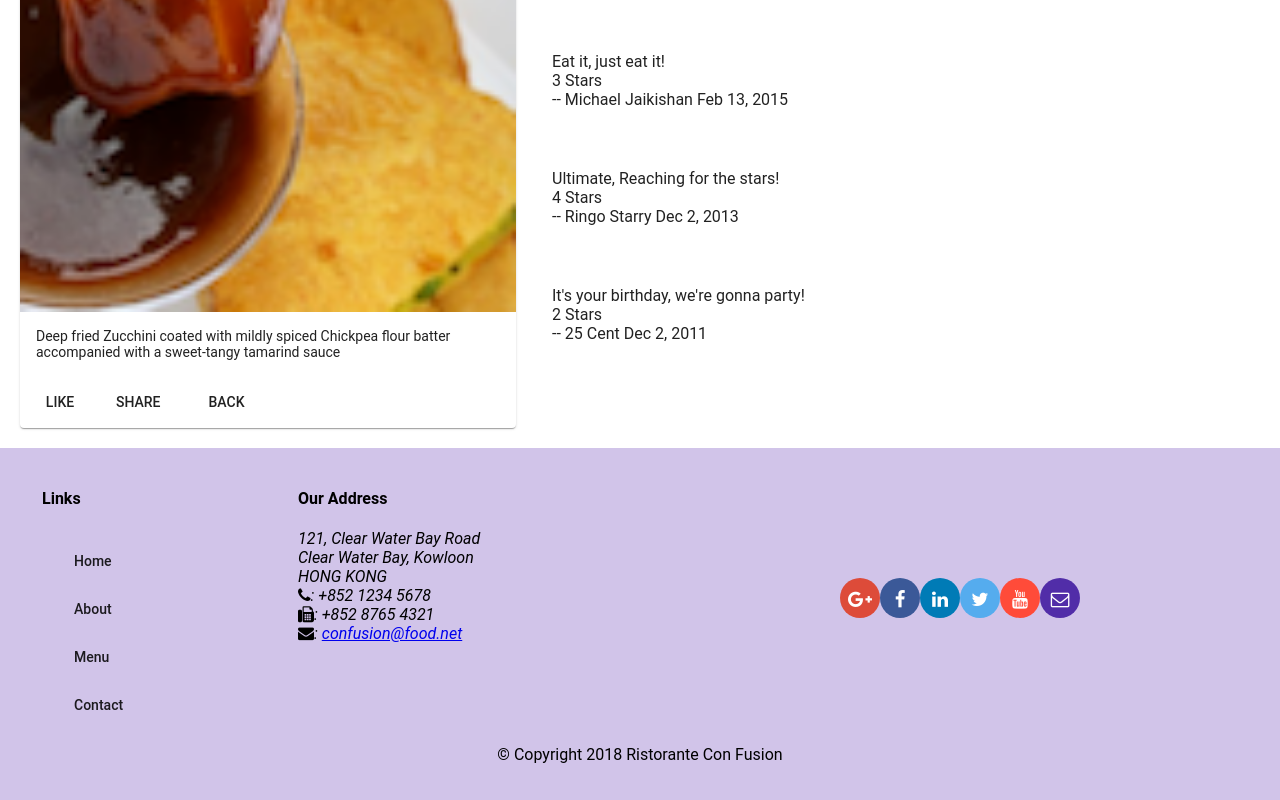
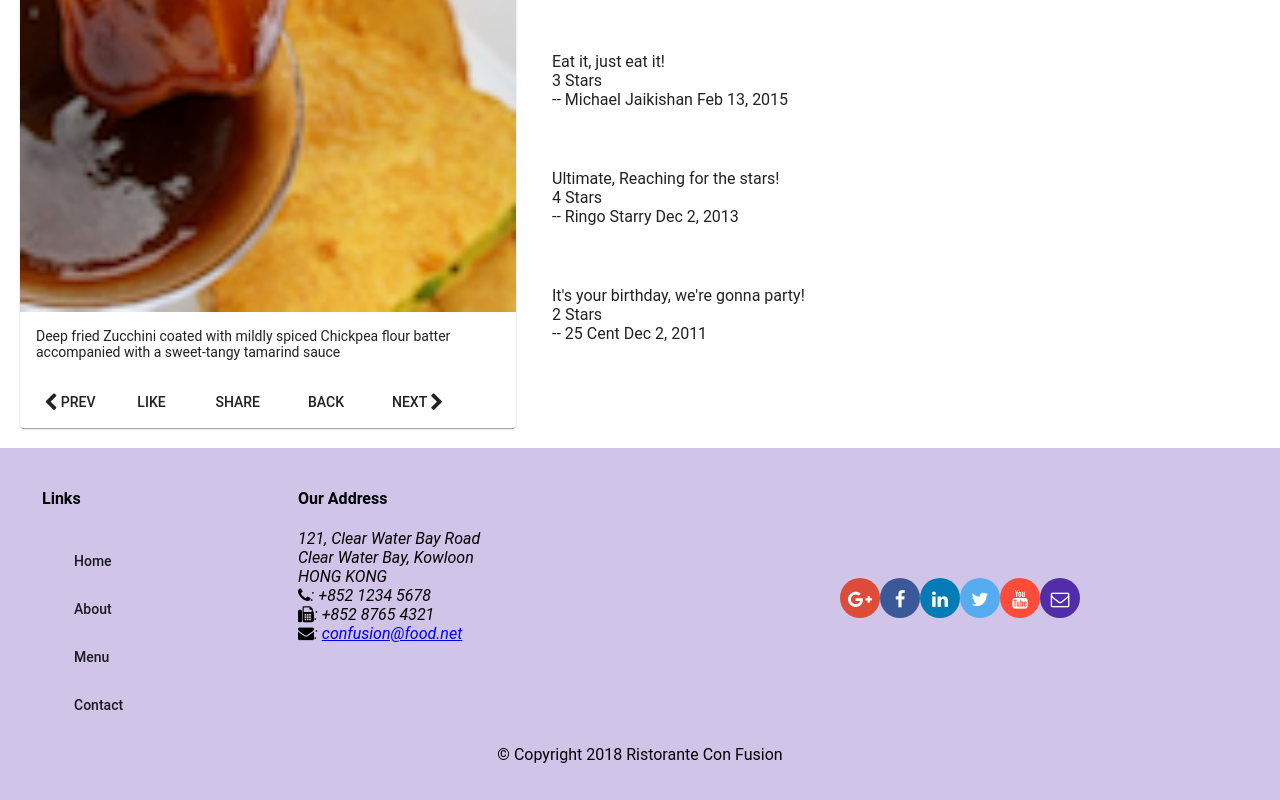
Before and after one commit to Darkinowls/angular_course, an Angular app: page /dishdetail/1 in a window 1280 px wide. Shown: the part 634-1434 px from the top of the page. Built offline with nearby package versions, Linux system fonts and the light colour scheme.

Commit message:
switching between dishes

```diff
--- a/src/app/components/contact/contact.component.ts
+++ b/src/app/components/contact/contact.component.ts
@@ -1,7 +1,7 @@
 import { Component, OnInit, ViewChild } from '@angular/core';
 
-import {FormBuilder, FormGroup, Validators} from "@angular/forms";
-import {Feedback, ContactType} from "../../shared/feedback";
+import { FormBuilder, FormGroup, Validators } from "@angular/forms";
+import { Feedback, ContactType } from "../../shared/feedback";
 
 @Component({
   selector: 'app-contact',
@@ -12,26 +12,43 @@ export class ContactComponent implements OnInit {
 
   feedbackForm: FormGroup;
   feedback: Feedback | null = null;
-  contactType = ContactType ;
+  contactType = ContactType;
 
-  // @ViewChild('fform') feedbackFormDirective;
+  formErrors = {
 
-  constructor(private fb:FormBuilder) {
+  }
+
+  constructor(private fb: FormBuilder) {
     this.feedbackForm = this.createForm()
+    this.feedbackForm.valueChanges.subscribe(data => this.onValueChanged(data))
+  }
+
+
+
+  onValueChanged(data: any): void {
+
   }
 
   ngOnInit(): void {
   }
 
-  private createForm() : FormGroup {
+  private createForm(): FormGroup {
     return this.fb.group({
-      firstname: ['', Validators.required],
-      lastname: ['', Validators.required],
-      telnum: [0, Validators.required],
-      email: ['', Validators.required],
+      firstname: ['',
+        [Validators.required, Validators.minLength(2),
+        Validators.maxLength(25)],
+      ],
+      lastname: ['',
+        [Validators.required, Validators.minLength(2),
+        Validators.maxLength(25)]],
+      telnum: [0,
+        [Validators.required, Validators.pattern]],
+      email: ['',
+        [Validators.required,
+        Validators.email]],
       agree: false,
       contacttype: 'None',
-      message: ['', Validators.required],
+      message: ['', [Validators.required]],
     });
   }
 
--- a/src/app/components/dishdetail/dishdetail.component.html
+++ b/src/app/components/dishdetail/dishdetail.component.html
@@ -15,9 +15,18 @@
                     {{dish.description}}
                 </mat-card-content>
                 <mat-card-actions>
+                    <button mat-button
+                        [routerLink]="['/dishdetail', this.prev]"> <span
+                            class="fa fa-chevron-left fa-lg"></span>
+                        PREV</button>
                     <button mat-button>LIKE</button>
                     <button mat-button>SHARE</button>
                     <button mat-button (click)="goBack()">BACK</button>
+                    <span class="flex-spacer"></span>
+                    <button mat-button
+                        [routerLink]="['/dishdetail', this.next]">
+                        NEXT <span
+                            class="fa fa-chevron-right fa-lg"></span></button>
                 </mat-card-actions>
             </mat-card>
         </div>
--- a/src/app/components/dishdetail/dishdetail.component.ts
+++ b/src/app/components/dishdetail/dishdetail.component.ts
@@ -1,8 +1,9 @@
 import { Component, OnInit } from '@angular/core';
-import { ActivatedRoute } from '@angular/router';
+import { ActivatedRoute, Params } from '@angular/router';
 import { DishService } from 'src/app/services/dish.service';
 import { Dish } from 'src/app/shared/dish';
 import { Location } from '@angular/common';
+import { switchMap } from 'rxjs';
 
 
 @Component({
@@ -13,14 +14,30 @@ import { Location } from '@angular/common';
 export class DishdetailComponent implements OnInit {
 
   dish: Dish | null = null;
+  dishIsd: string[] = []
+  prev: string = ''
+  next: string = ''
 
   constructor(private dishService: DishService, private location: Location, private route: ActivatedRoute) {
 
   }
 
   ngOnInit(): void {
-    let id: string = this.route.snapshot.params['id']
-    this.dishService.getDishById(id).subscribe((dish) => this.dish = dish)
+    this.dishService.getDishIds()
+      .subscribe(ids => this.dishIsd = ids)
+    this.route.params
+      .pipe(switchMap((params: Params) => this.dishService.getDishById(params['id'])))
+      .subscribe(dish => {
+        this.dish = dish
+        this.setPrevNext(dish.id)
+      })
+  }
+
+  setPrevNext(dishId: string) {
+    const index = this.dishIsd.indexOf(dishId)
+    const length = this.dishIsd.length
+    this.prev = this.dishIsd[(length + index - 1) % length]
+    this.next = this.dishIsd[(length + index + 1) % length]
   }
 
   goBack(): void {
--- a/src/app/services/dish.service.ts
+++ b/src/app/services/dish.service.ts
@@ -2,7 +2,7 @@ import { Injectable } from '@angular/core';
 import { Dish } from '../shared/dish'
 import { DISHES } from '../database/dishes'
 import { Observable, of } from 'rxjs';
-import { delay } from 'rxjs/operators';
+import { delay, map } from 'rxjs/operators';
 
 
 @Injectable({
@@ -25,6 +25,11 @@ export class DishService {
         dish => dish.featured)[0]).pipe(delay(2000))
   }
 
+  getDishIds(): Observable<string[]> {
+    return of(DISHES.map(dish => dish.id))
+
+  }
+
 
 
   constructor() { }
```
